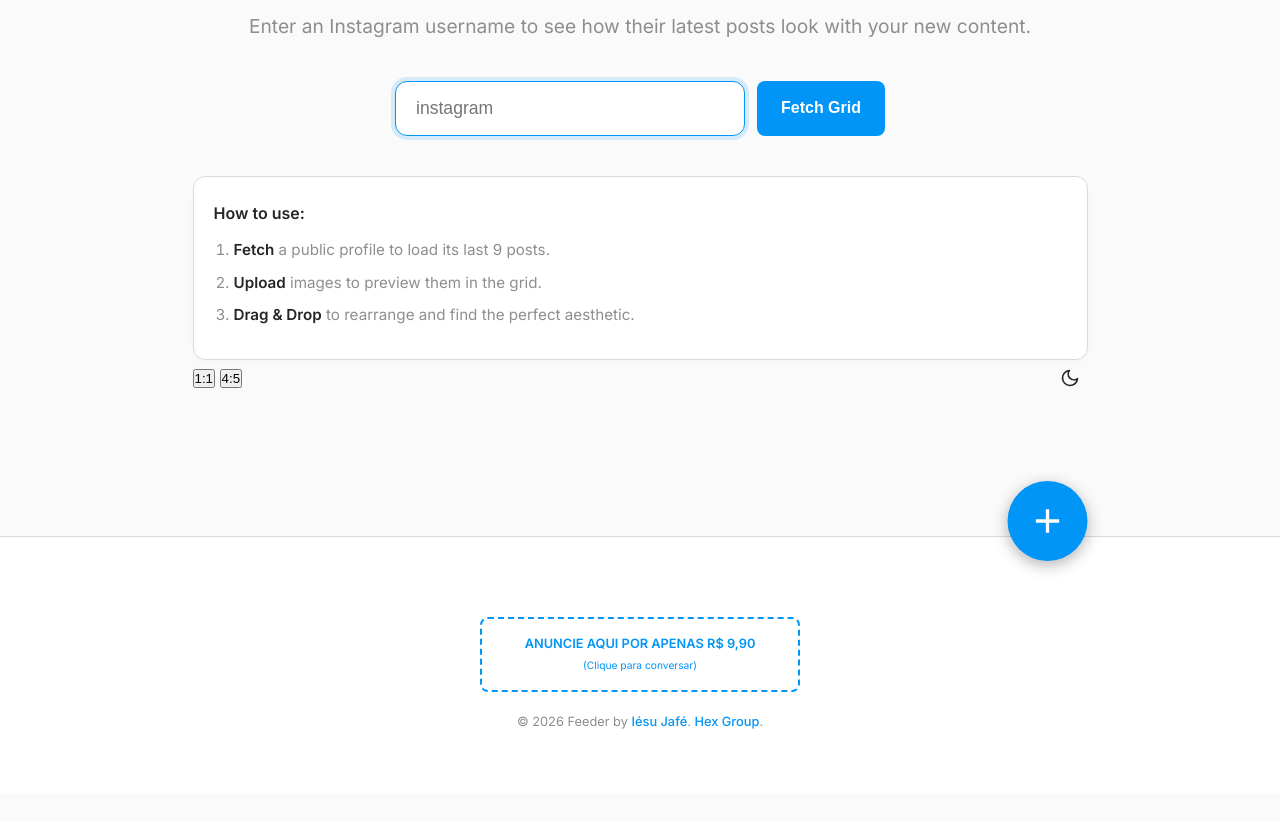
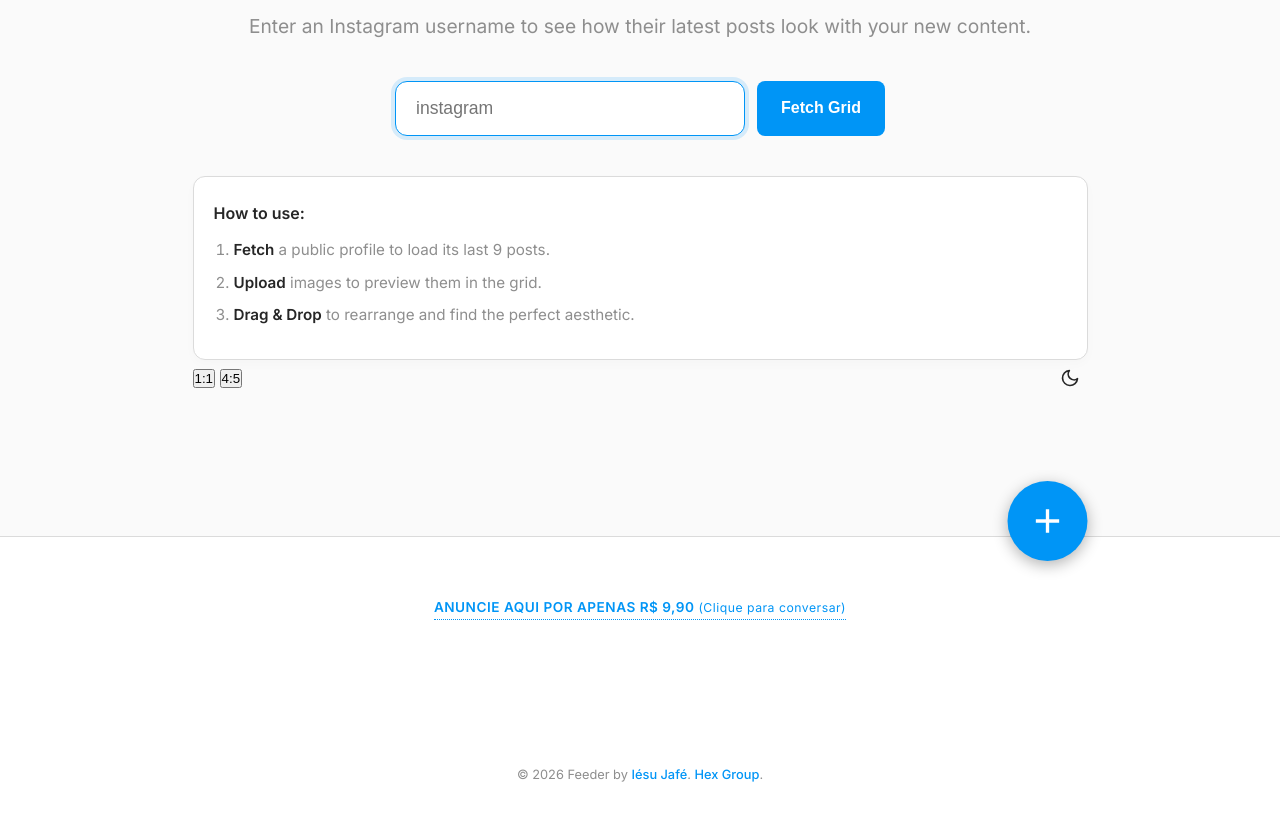
Before and after one commit to onicafe/feeder, a website: page index.html in a window 1280 px wide. Shown: the part 179-1000 px from the top of the page. Before the commit the page ends 972 px from the top, so only its background shows below. Drawn offline with Linux system fonts and the light colour scheme.

Commit message:
fix: Ad CTA always visible above ad unit

```diff
--- a/index.html
+++ b/index.html
@@ -144,21 +144,21 @@
     </main>
 
     <footer class="app-footer">
-        <div class="ad-container">
-            <!-- AdSense Auto Ads will likely place ads here or full-screen -->
-            <!-- Fallback Ad -->
-            <a href="https://wa.me/5584999034089?text=Quero%20anunciar%20no%20Feeder" target="_blank"
-                class="ad-fallback">
-                ANUNCIE AQUI POR APENAS R$ 9,90<br>
-                <span style="font-size: 0.8em; font-weight: 400;">(Clique para conversar)</span>
+        <div class="ad-section">
+            <!-- Permanent Advertise Link (Always Visible) -->
+            <a href="https://wa.me/5584999034089?text=Quero%20anunciar%20no%20Feeder" target="_blank" class="ad-cta">
+                ANUNCIE AQUI POR APENAS R$ 9,90 <span style="font-weight: 400; font-size: 0.9em;">(Clique para
+                    conversar)</span>
             </a>
 
-            <!-- We can also place a specific unit here if you create one later -->
-            <ins class="adsbygoogle" style="display:block" data-ad-client="ca-pub-7467411748752837" data-ad-slot="auto"
-                data-ad-format="auto" data-full-width-responsive="true"></ins>
-            <script>
-                (adsbygoogle = window.adsbygoogle || []).push({});
-            </script>
+            <!-- Ad Unit -->
+            <div class="ad-container">
+                <ins class="adsbygoogle" style="display:block" data-ad-client="ca-pub-7467411748752837"
+                    data-ad-slot="auto" data-ad-format="auto" data-full-width-responsive="true"></ins>
+                <script>
+                    (adsbygoogle = window.adsbygoogle || []).push({});
+                </script>
+            </div>
         </div>
         <p class="copyright-text">
             <span data-i18n="footer_copyright">© 2026 Feeder by</span>
--- a/style.css
+++ b/style.css
@@ -456,28 +456,42 @@ body {
     text-decoration: underline;
 }
 
-/* --- Ad Fallback --- */
-.ad-container {
-    margin: 20px auto;
-    max-width: 320px;
-    text-align: center;
+/* --- Ad Section --- */
+.ad-section {
+    max-width: 728px;
+    margin: 0 auto 30px;
+    display: flex;
+    flex-direction: column;
+    align-items: center;
+    gap: 10px;
 }
 
-.ad-fallback {
-    display: block;
-    background-color: var(--card-bg);
-    border: 2px dashed var(--accent-color);
+.ad-cta {
+    display: inline-block;
     color: var(--accent-color);
-    padding: 15px;
-    border-radius: 8px;
+    font-size: 0.85rem;
+    font-weight: 700;
     text-decoration: none;
-    font-weight: 600;
-    transition: transform 0.2s, background-color 0.2s;
+    letter-spacing: 0.5px;
+    margin-bottom: 5px;
+    transition: opacity 0.2s;
+    border-bottom: 1px dotted var(--accent-color);
 }
 
-.ad-fallback:hover {
-    background-color: var(--bg-secondary);
-    transform: translateY(-2px);
+.ad-cta:hover {
+    opacity: 0.8;
+}
+
+.ad-container {
+    width: 100%;
+    min-height: 100px;
+    /* Reserve space for ad */
+    background: var(--bg-secondary);
+    display: flex;
+    align-items: center;
+    justify-content: center;
+    border-radius: 4px;
+    overflow: hidden;
 }
 }
 
```
